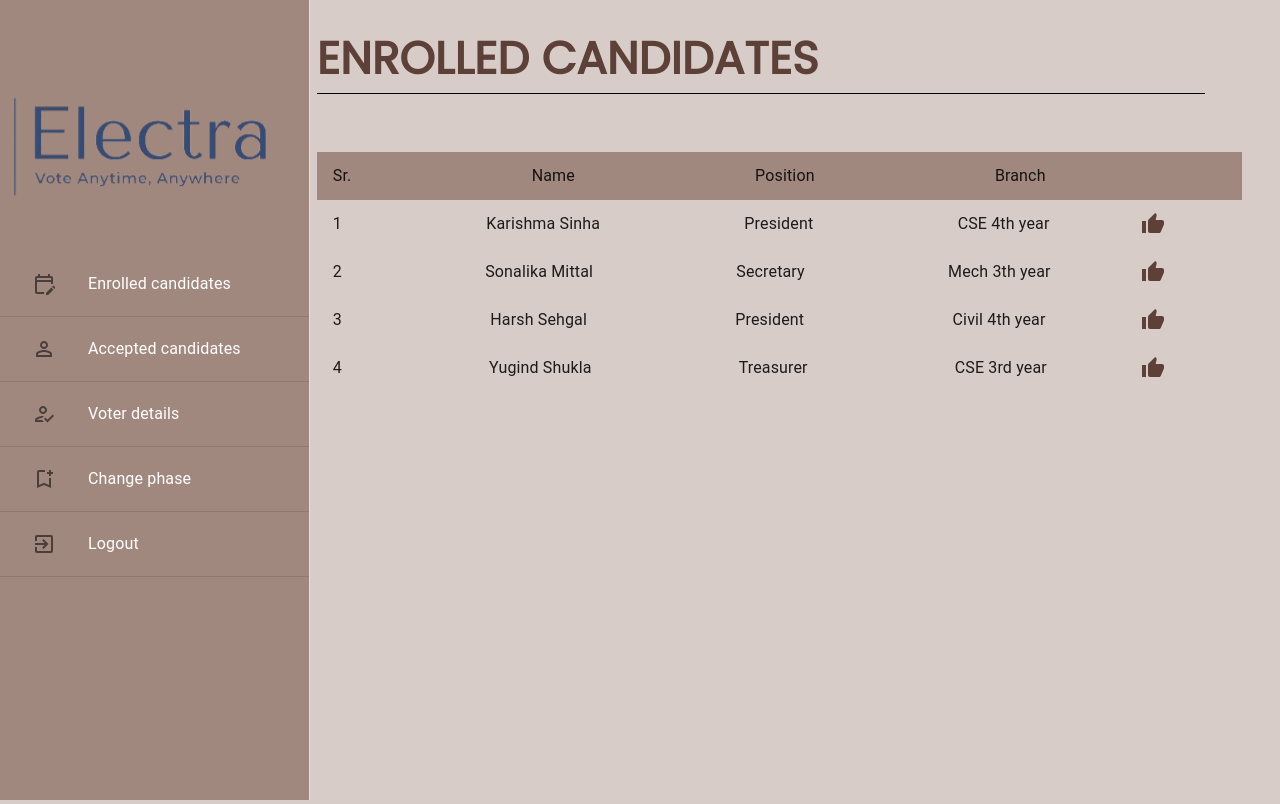
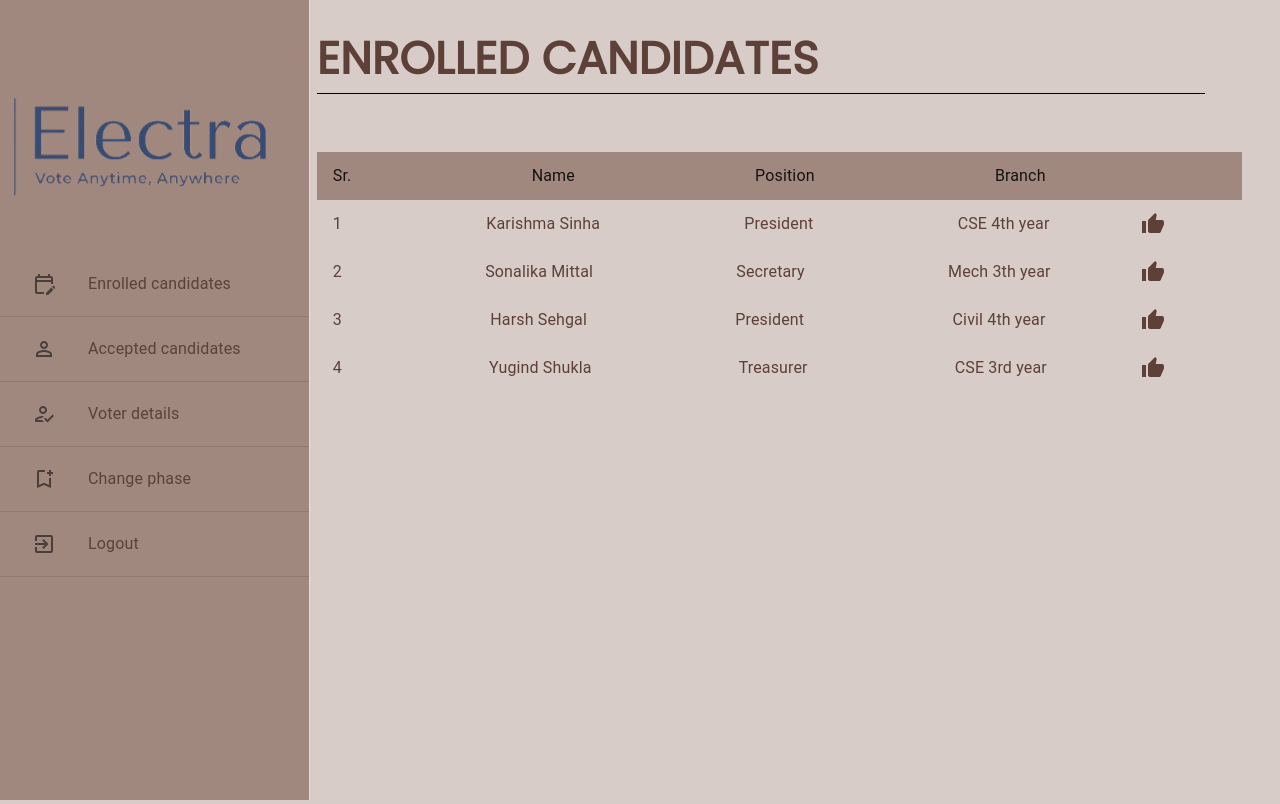
Before and after one commit to DivyaMulchandani/Electra, a React (Create React App) app in the folder Frontend/: page /enrolled in a window 1280 px wide. Built offline with nearby package versions, Linux system fonts and the light colour scheme.

Commit message:
Linked enrolled candidate

```diff
--- a/Frontend/src/Routes/route.jsx
+++ b/Frontend/src/Routes/route.jsx
@@ -15,6 +15,7 @@ import { Details } from "../details";
 import { Phase } from "../changephase";
 import Signup from "../signup";
 import MyProfile from "../myprofile";
+import {Alldetails} from "../alldetails"
 function RouteToPage()
 {
     return(
@@ -34,6 +35,7 @@ function RouteToPage()
             <Route exact path='/changephase' element={<Phase/>}></Route>
             <Route exact path='/signup' element={<Signup/>}></Route>
             <Route exact path='/myprofile' element={<MyProfile/>}></Route>
+            <Route exact path='/alldetails' element={<Alldetails/>}></Route>
 
         </Routes>
     )
--- a/Frontend/src/enrolled.css
+++ b/Frontend/src/enrolled.css
@@ -13,6 +13,16 @@ body h2 {
     font-weight: 900;
     font-size: 30px;
 }
+
+.link{
+    color:#5D4037;
+    text-decoration: none;
+    :hover{
+        color:white;
+    }
+}
+
+
 
 .right {
     margin: 0px;
--- a/Frontend/src/enrolled.jsx
+++ b/Frontend/src/enrolled.jsx
@@ -25,6 +25,7 @@ import "@fontsource/poppins"; // Defaults to weight 400
 import "@fontsource/poppins/400.css"; // Specify weight
 import "@fontsource/poppins/400-italic.css"; // Specify weight and style
 
+import { Link } from "react-router-dom";
 import "@fontsource/poppins";
 import "@fontsource/poppins/400.css";
 import "@fontsource/poppins/400-italic.css";
@@ -62,6 +63,8 @@ function Enrolled() {
                             </ListItem>
                             {/* Data rows */}
                             {enrolledCandidates.map(candidate => (
+
+                                <Link id="enrolllink" to={'/alldetails'} className='link'>
                                 <ListItem key={candidate.id}
                                     secondaryAction={
                                         <IconButton edge="end" aria-label="ok" className="iconButton">
@@ -69,13 +72,16 @@ function Enrolled() {
                                         </IconButton>
                                     }
                                 >
+
                                     <ListItemText
                                         primary={candidate.id}
                                     />
 
+
                                     <ListItemText
                                         primary={candidate.name}
                                     />
+
 
                                     <ListItemText
                                         primary={candidate.position}
@@ -85,7 +91,10 @@ function Enrolled() {
                                         primary={candidate.branch}
                                         secondary={secondary ? 'Secondary text' : null}
                                     />
+
+
                                 </ListItem>
+                                </Link>
                             ))}
                         </List>
                     </Grid>
```
Also changed, not shown: 1 other file (tests, documents, lock files or other folders).
